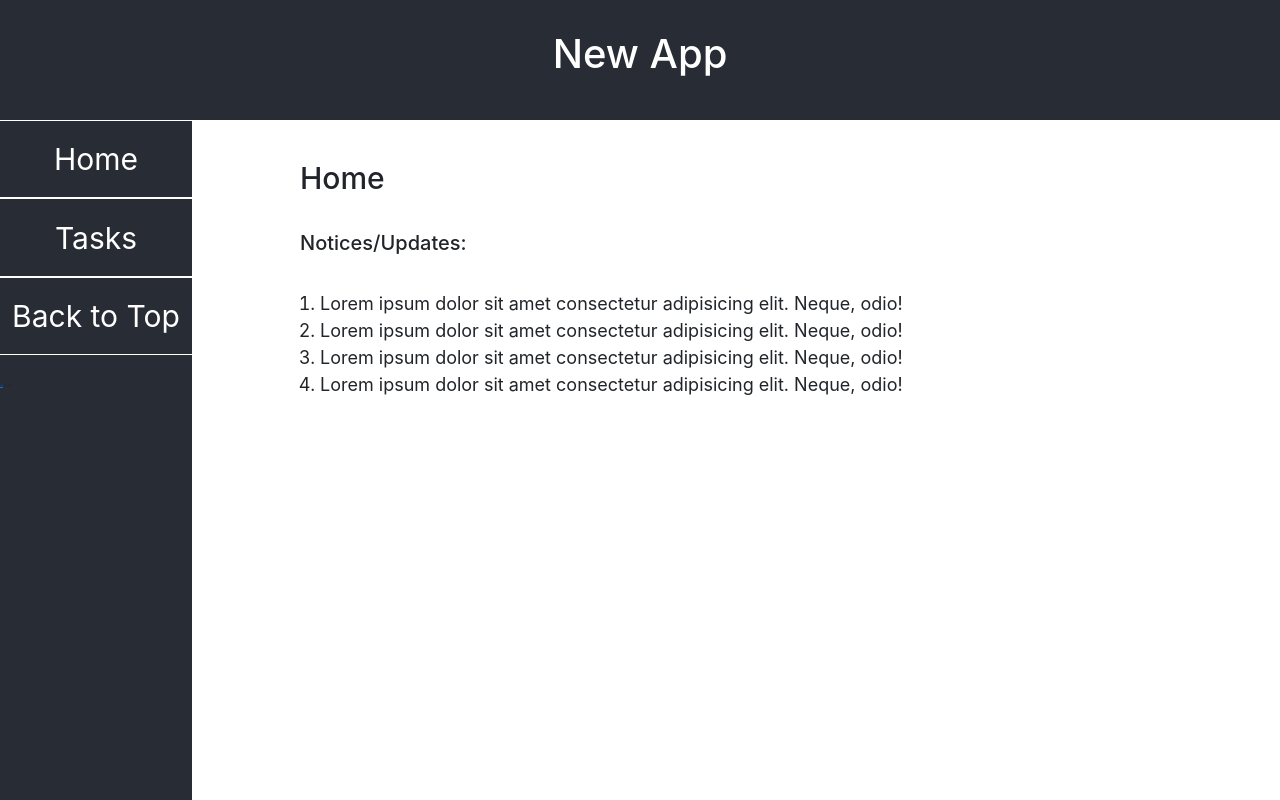
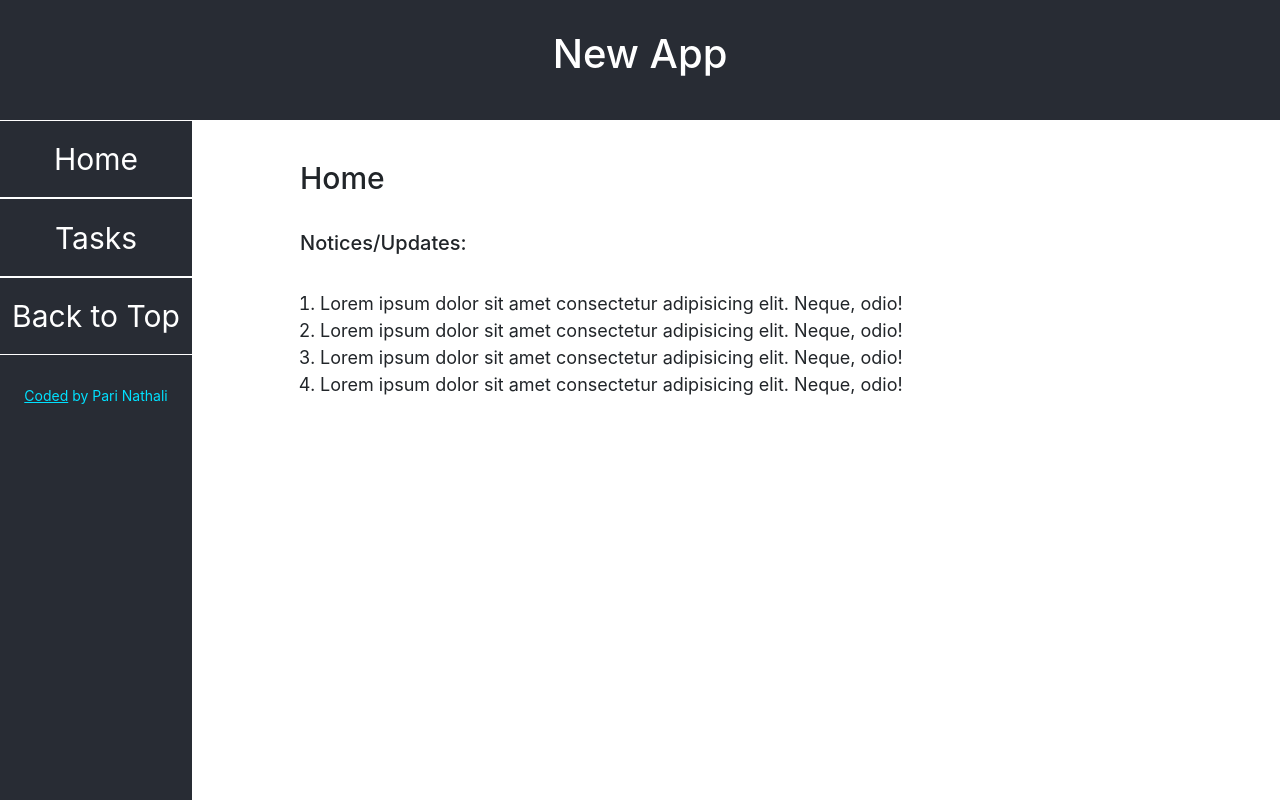
Before and after one commit to Pari-Pt/task-list-challenge, a React (Create React App) app: page / in a window 1280 px wide. Shown: the top 800 px of the page. Built offline with nearby package versions, Linux system fonts and the light colour scheme.

Commit message:
Updated className

```diff
--- a/src/App.js
+++ b/src/App.js
@@ -45,7 +45,7 @@ export default function App() {
               <li className="menu-item pt-4 pb-4" onClick={handleTasksClick}><span className="emoji">🧾</span><span className="menu-title">Tasks</span></li>
               <li className="menu-item pt-4 pb-4" onClick={backToTop}><span className="emoji">🔝</span><span className="menu-title">Back to Top</span></li>
             </menu>
-            <p className="footer-para pt-5"><a href="/">Coded</a> by Pari Nathali</p>
+            <p className="author-para pt-5"><a href="/">Coded</a> by Pari Nathali</p>
           </section>
 
           {homeDisplay && <Home display={homeDisplay}/>}
```
